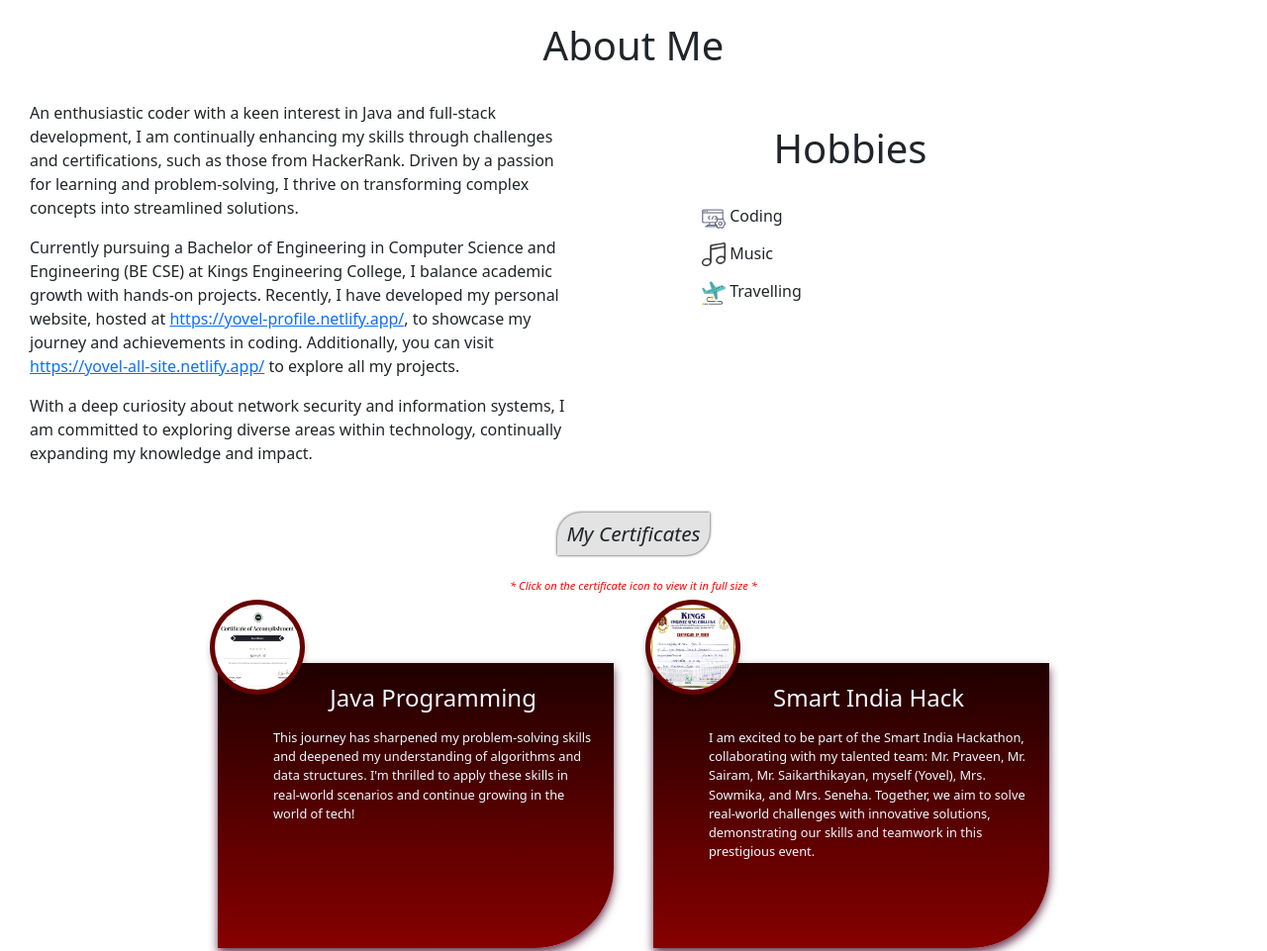
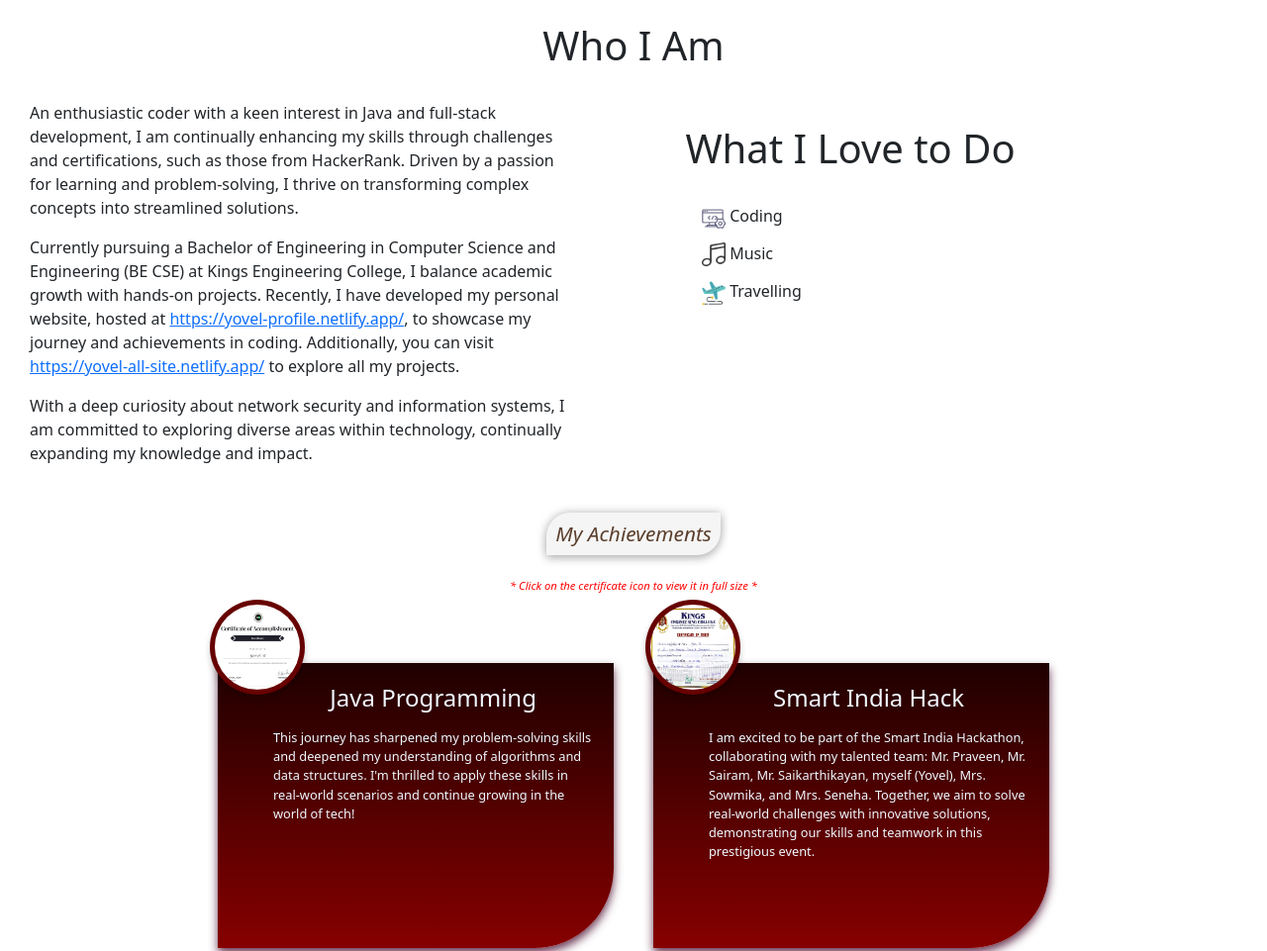
Before and after one commit to Yovel-R/portfolio, a plain HTML site: page Index.html in a window 1280 px wide. Shown: the part 802-1763 px from the top of the page at 99% size. Drawn offline with nearby package versions, Linux system fonts and the light colour scheme; a web font is replaced by a local one.

Commit message:
Add files via upload

```diff
--- a/Index.html
+++ b/Index.html
@@ -23,7 +23,7 @@
             </a>
         </div>
     </section>
-    <h1 class="text-center mt-4">About Me</h1>
+    <h1 class="text-center mt-4">Who I Am</h1>
     <section class="about-section container mt-4">
         <div class="row g-0">
 
@@ -36,7 +36,7 @@
 
             <!-- Hobbies content -->
             <div class="col-12 col-md-6 p-2 text-center">
-                <h1 class="mt-4" style="margin-bottom: 2rem;">Hobbies</h1>
+                <h1 class="mt-4" style="margin-bottom: 2rem;">What I Love to Do</h1>
                 <ul class="list-unstyled text-start mx-auto" style="max-width: 300px;">
                     <li><img src="code.png" width="24px" height="24px"> Coding</li>
                     <li><img src="music.png" width="24px" height="24px"> Music</li>
@@ -63,7 +63,7 @@
     <!-- certificate -->
 
     <section>
-        <h1 class="topic">My Certificates</h1>
+        <h1 class="topic">My Achievements</h1>
         <h6 class="dis" style="font-size: 0.7rem;"><i>* Click on the certificate icon to view it in full size *</i></h6>
         <div class="certifications">
 
@@ -183,7 +183,7 @@
             </div>
             </span>
             <div class="view-more-container">
-            <span class="view-more viewMoreBtn">View More <i class="fa-solid fa-angle-down"></i>
+            <span class="view-more viewMoreBtn">Unfold <i class="fa-solid fa-angle-down"></i>
 
             </span>
             </div>
--- a/style.css
+++ b/style.css
@@ -150,10 +150,11 @@ ul li{
     text-align: center;
     margin: 1.5rem auto;
     font-style: italic;
-    box-shadow: 0px 0px 3px rgb(26, 26, 26);
+    background-color: #f5f5f5; /* Light Gray */
+    box-shadow: 0 4px 8px rgba(50, 50, 50, 0.2), 0 0 10px rgba(100, 100, 100, 0.4); /* Neutral shadow */
+    color: #5a3e2b; /* Warm and earthy for a unique style */
     padding: 9px;
     width: fit-content;
-    background-color: rgb(226, 227, 226);
     border-bottom-right-radius: 1.5rem;
     border-top-left-radius: 1.5rem;
 }
```
